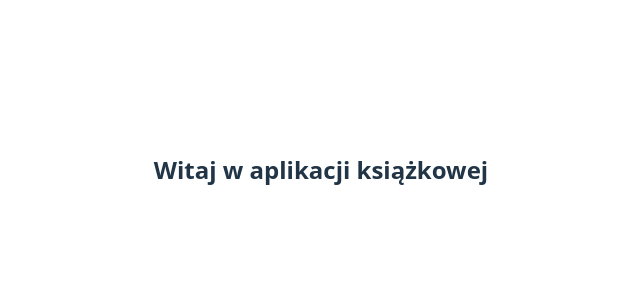
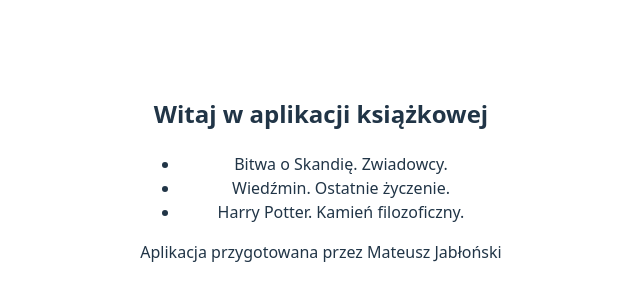
Before and after one commit to matwjablonski/react-open-0925, a React (Vite) app in the folder apps/books-app-final/: page / in a window 1280 px wide. Shown: the part 230-530 px from the top of the page, without its empty margins (319-959 px from the left). Built offline with nearby package versions, Linux system fonts and the light colour scheme.

Commit message:
task 1 final

```diff
--- a/apps/books-app-final/src/App.jsx
+++ b/apps/books-app-final/src/App.jsx
@@ -1,14 +1,16 @@
-import { useState } from 'react'
-import reactLogo from './assets/react.svg'
-import viteLogo from '/vite.svg'
 import './App.css'
 
 function App() {
-  const [count, setCount] = useState(0)
 
   return (
    <div>
     <h2>Witaj w aplikacji książkowej</h2>
+    <ul>
+      <li>Bitwa o Skandię. Zwiadowcy.</li>
+      <li>Wiedźmin. Ostatnie życzenie.</li>
+      <li>Harry Potter. Kamień filozoficzny.</li>
+    </ul>
+    <footer>Aplikacja przygotowana przez Mateusz Jabłoński</footer>
    </div>
   )
 }
```
